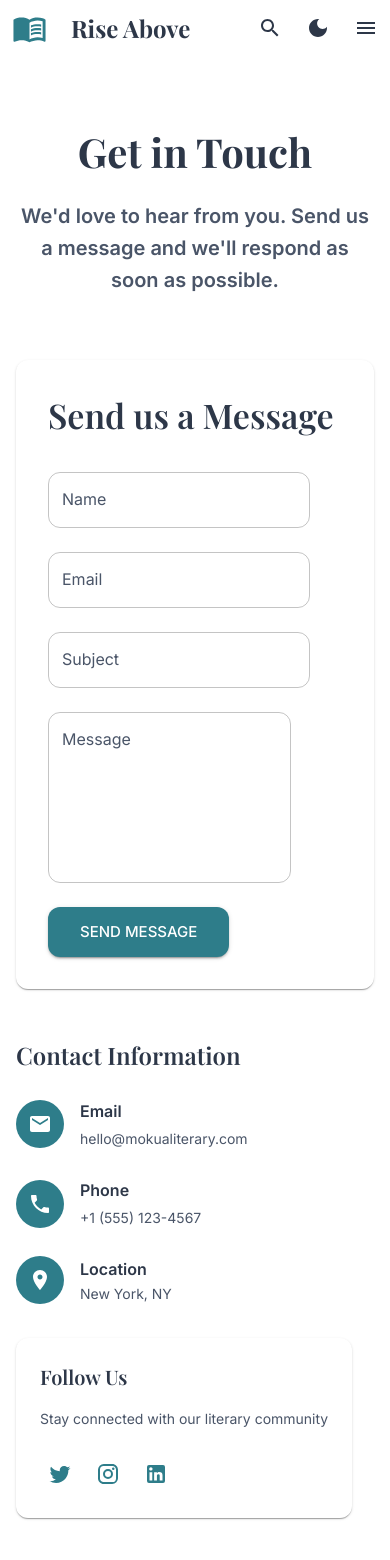
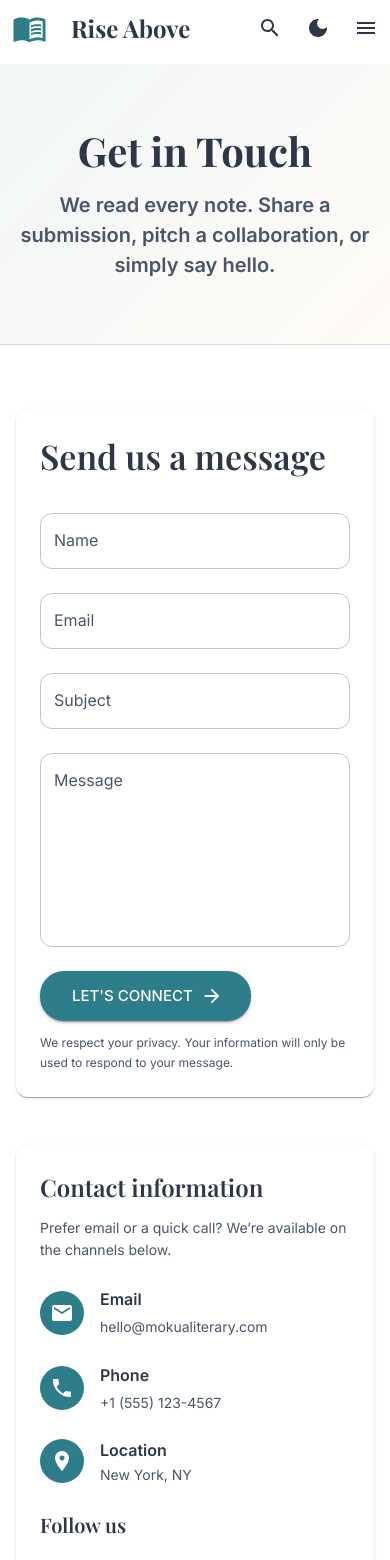
Before and after one commit to magvtv/61_Mokua, a React (Vite) app: page /contact in a window 390 px wide. Shown: the top 1560 px of the page. Built offline with nearby package versions, Linux system fonts and the light colour scheme; a web font is replaced by a local one.

Commit message:
fix(contact, author): resolve Grid prop/type errors by switching to CSS grid; refine contact layout copy and add privacy note; center author avatar and use responsive grid for posts

```diff
--- a/src/components/layout/Footer.tsx
+++ b/src/components/layout/Footer.tsx
@@ -153,7 +153,7 @@ const Footer: React.FC = () => {
           }}
         >
           <Typography variant="body2" color="text.secondary">
-            {new Date().getFullYear()} © Rise Above. All rights reserved. Built with passion for literature.
+            {new Date().getFullYear()} © Rise Above. All rights reserved. Built with passion for literature. Crafted by magvtv
           </Typography>
         </Box>
       </Container>
--- a/src/pages/ContactPage.tsx
+++ b/src/pages/ContactPage.tsx
@@ -3,14 +3,12 @@ import {
   Container,
   Typography,
   Box,
-  Grid,
   Card,
-  CardContent,
   TextField,
   Button,
   IconButton,
 } from '@mui/material';
-import { Email, Phone, LocationOn, Twitter, Instagram, LinkedIn } from '@mui/icons-material';
+import { Email, Phone, LocationOn, Twitter, Instagram, LinkedIn, ArrowForward } from '@mui/icons-material';
 import { Helmet } from 'react-helmet-async';
 import { useForm } from 'react-hook-form';
 import { zodResolver } from '@hookform/resolvers/zod';
@@ -52,7 +50,7 @@ const ContactPage: React.FC = () => {
       });
 
       reset();
-    } catch (error) {
+    } catch {
       addNotification({
         type: 'error',
         message: 'Failed to send message. Please try again.',
@@ -84,48 +82,52 @@ const ContactPage: React.FC = () => {
   return (
     <>
       <Helmet>
-        <title>Contact Us - Mokua Literary Blog</title>
+        <title>Contact Us - Rise Above</title>
         <meta
           name="description"
-          content="Get in touch with the Mokua Literary Blog team. We'd love to hear from you about submissions, collaborations, or general inquiries."
+          content="Get in touch with the Rise Above team. We welcome submissions, collaborations, and general inquiries."
         />
-        <meta property="og:title" content="Contact Us - Mokua Literary Blog" />
+        <meta property="og:title" content="Contact Us - Rise Above" />
         <meta
           property="og:description"
-          content="Get in touch with the Mokua Literary Blog team. We'd love to hear from you."
+          content="Reach the Rise Above editors and contributors."
         />
       </Helmet>
-
-      <Container maxWidth="lg" sx={{ py: 8 }}>
-        <motion.div
-          initial={{ opacity: 0, y: 20 }}
-          animate={{ opacity: 1, y: 0 }}
-          transition={{ duration: 0.5 }}
+      {/* Hero Section */}
+      <Box
+        sx={(theme) => ({
+          background: `linear-gradient(135deg, ${theme.palette.primary.main}10 0%, ${theme.palette.secondary.main}08 100%)`,
+          borderBottom: 1,
+          borderColor: 'divider',
+        })}
       >
-          <Box sx={{ textAlign: 'center', mb: 8 }}>
+        <Container maxWidth="lg" sx={{ py: { xs: 8, md: 10 } }}>
+          <motion.div initial={{ opacity: 0, y: 20 }} animate={{ opacity: 1, y: 0 }} transition={{ duration: 0.5 }}>
             <Typography
               variant="h1"
               sx={{
-                fontSize: { xs: '2.5rem', md: '3.5rem' },
+                fontSize: { xs: '2.5rem', md: '3.25rem', lg: '3.75rem' },
                 fontFamily: '"Playfair Display", serif',
                 fontWeight: 700,
-                mb: 3,
+                lineHeight: 1.15,
+                mb: 2,
+                textAlign: 'center',
               }}
             >
               Get in Touch
             </Typography>
-            <Typography
-              variant="h6"
-              color="text.secondary"
-              sx={{ maxWidth: 600, mx: 'auto', lineHeight: 1.6 }}
-            >
-              We'd love to hear from you. Send us a message and we'll respond as soon as possible.
+            <Typography variant="h6" color="text.secondary" sx={{ maxWidth: 800, mx: 'auto', textAlign: 'center' }}>
+              We read every note. Share a submission, pitch a collaboration, or simply say hello.
             </Typography>
+          </motion.div>
+        </Container>
       </Box>
 
-          <Grid container spacing={6}>
-            <Grid item xs={12} md={8}>
-              <Card sx={{ p: 4 }}>
+      <Container maxWidth="lg" sx={{ py: 8 }}>
+        <motion.div initial={{ opacity: 0, y: 12 }} animate={{ opacity: 1, y: 0 }} transition={{ duration: 0.4 }}>
+          <Box sx={{ display: 'grid', gridTemplateColumns: { xs: '1fr', md: '2fr 1fr' }, gap: 6, alignItems: 'stretch' }}>
+            <Box>
+              <Card sx={{ p: { xs: 3, md: 4 }, height: '100%' }}>
                 <Typography
                   variant="h4"
                   sx={{
@@ -134,12 +136,12 @@ const ContactPage: React.FC = () => {
                     mb: 4,
                   }}
                 >
-                  Send us a Message
+                  Send us a message
                 </Typography>
 
                 <Box component="form" onSubmit={handleSubmit(onSubmit)}>
-                  <Grid container spacing={3}>
-                    <Grid item xs={12} sm={6}>
+                  <Box sx={{ display: 'grid', gridTemplateColumns: { xs: '1fr', sm: '1fr 1fr' }, gap: 3 }}>
+                    <Box>
                       <TextField
                         fullWidth
                         label="Name"
@@ -147,9 +149,9 @@ const ContactPage: React.FC = () => {
                         error={!!errors.name}
                         helperText={errors.name?.message}
                       />
-                    </Grid>
+                    </Box>
 
-                    <Grid item xs={12} sm={6}>
+                    <Box>
                       <TextField
                         fullWidth
                         label="Email"
@@ -158,9 +160,9 @@ const ContactPage: React.FC = () => {
                         error={!!errors.email}
                         helperText={errors.email?.message}
                       />
-                    </Grid>
+                    </Box>
 
-                    <Grid item xs={12}>
+                    <Box sx={{ gridColumn: '1 / -1' }}>
                       <TextField
                         fullWidth
                         label="Subject"
@@ -168,127 +170,120 @@ const ContactPage: React.FC = () => {
                         error={!!errors.subject}
                         helperText={errors.subject?.message}
                       />
-                    </Grid>
+                    </Box>
 
-                    <Grid item xs={12}>
+                    <Box sx={{ gridColumn: '1 / -1' }}>
                       <TextField
                         fullWidth
                         label="Message"
                         multiline
-                        rows={6}
+                        rows={7}
                         {...register('message')}
                         error={!!errors.message}
                         helperText={errors.message?.message}
                       />
-                    </Grid>
+                    </Box>
 
-                    <Grid item xs={12}>
+                    <Box sx={{ gridColumn: '1 / -1' }}>
                       <Button
                         type="submit"
                         variant="contained"
                         size="large"
                         disabled={isSubmitting}
-                        sx={{ px: 4, py: 1.5 }}
+                        endIcon={<ArrowForward />}
+                        sx={{ px: 4, py: 1.5, borderRadius: 2 }}
                       >
-                        {isSubmitting ? 'Sending...' : 'Send Message'}
+                        {isSubmitting ? 'Sending…' : "Let's Connect"}
                       </Button>
-                    </Grid>
-                  </Grid>
+                      <Typography variant="caption" color="text.secondary" sx={{ display: 'block', mt: 1.5 }}>
+                        We respect your privacy. Your information will only be used to respond to your message.
+                      </Typography>
+                    </Box>
+                  </Box>
                 </Box>
               </Card>
-            </Grid>
+            </Box>
 
-            <Grid item xs={12} md={4}>
-              <Box sx={{ mb: 4 }}>
+            <Box>
+              <Card sx={{ p: 3, height: '100%', display: 'flex', flexDirection: 'column', gap: 3 }}>
+                <Box>
                   <Typography
                     variant="h5"
                     sx={{
                       fontFamily: '"Playfair Display", serif',
                       fontWeight: 600,
-                    mb: 3,
+                      mb: 1.5,
                     }}
                   >
-                  Contact Information
+                    Contact information
                   </Typography>
+                  <Typography variant="body2" color="text.secondary">
+                    Prefer email or a quick call? We’re available on the channels below.
+                  </Typography>
+                </Box>
 
-                <Box sx={{ display: 'flex', flexDirection: 'column', gap: 3 }}>
+                <Box sx={{ display: 'flex', flexDirection: 'column', gap: 2.5 }}>
                   {contactInfo.map((info, index) => (
-                    <motion.div
-                      key={info.title}
-                      initial={{ opacity: 0, x: -20 }}
-                      animate={{ opacity: 1, x: 0 }}
-                      transition={{ delay: index * 0.1 }}
-                    >
+                    <motion.div key={info.title} initial={{ opacity: 0, x: -12 }} animate={{ opacity: 1, x: 0 }} transition={{ delay: index * 0.08 }}>
                       <Box sx={{ display: 'flex', alignItems: 'center', gap: 2 }}>
-                        <Box
-                          sx={{
-                            display: 'flex',
-                            alignItems: 'center',
-                            justifyContent: 'center',
-                            width: 48,
-                            height: 48,
-                            borderRadius: '50%',
-                            bgcolor: 'primary.main',
-                            color: 'white',
-                          }}
-                        >
+                        <Box sx={{ width: 44, height: 44, borderRadius: '50%', bgcolor: 'primary.main', color: '#fff', display: 'flex', alignItems: 'center', justifyContent: 'center' }}>
                           {info.icon}
                         </Box>
                         <Box>
-                          <Typography variant="subtitle1" fontWeight={600}>
-                            {info.title}
-                          </Typography>
+                          <Typography variant="subtitle1" fontWeight={600}>{info.title}</Typography>
                           {info.link ? (
-                            <Typography
-                              component="a"
-                              href={info.link}
-                              variant="body2"
-                              color="text.secondary"
-                              sx={{ textDecoration: 'none', '&:hover': { color: 'primary.main' } }}
-                            >
+                            <Typography component="a" href={info.link} variant="body2" color="text.secondary" sx={{ textDecoration: 'none', '&:hover': { color: 'primary.main' } }}>
                               {info.content}
                             </Typography>
                           ) : (
-                            <Typography variant="body2" color="text.secondary">
-                              {info.content}
-                            </Typography>
+                            <Typography variant="body2" color="text.secondary">{info.content}</Typography>
                           )}
                         </Box>
                       </Box>
                     </motion.div>
                   ))}
                 </Box>
-              </Box>
 
-              <Card sx={{ p: 3 }}>
-                <Typography
-                  variant="h6"
-                  sx={{
-                    fontFamily: '"Playfair Display", serif',
-                    fontWeight: 600,
-                    mb: 2,
-                  }}
-                >
-                  Follow Us
-                </Typography>
-                <Typography variant="body2" color="text.secondary" sx={{ mb: 3 }}>
-                  Stay connected with our literary community
+                <Box>
+                  <Typography variant="h6" sx={{ fontFamily: '"Playfair Display", serif', fontWeight: 600, mb: 1.5 }}>
+                    Follow us
                   </Typography>
                   <Box sx={{ display: 'flex', gap: 1 }}>
-                  <IconButton color="primary" href="https://twitter.com" target="_blank">
-                    <Twitter />
-                  </IconButton>
-                  <IconButton color="primary" href="https://instagram.com" target="_blank">
-                    <Instagram />
-                  </IconButton>
-                  <IconButton color="primary" href="https://linkedin.com" target="_blank">
-                    <LinkedIn />
-                  </IconButton>
+                    <IconButton color="primary" href="https://twitter.com" target="_blank"><Twitter /></IconButton>
+                    <IconButton color="primary" href="https://instagram.com" target="_blank"><Instagram /></IconButton>
+                    <IconButton color="primary" href="https://linkedin.com" target="_blank"><LinkedIn /></IconButton>
+                  </Box>
                 </Box>
               </Card>
-            </Grid>
-          </Grid>
+            </Box>
+          </Box>
         </motion.div>
+
+        {/* FAQ Section */}
+        <Box sx={{ mt: 8 }}>
+          <Typography variant="h4" sx={{ fontFamily: '"Playfair Display", serif', fontWeight: 600, mb: 3, textAlign: 'center' }}>
+            Frequently asked questions
+          </Typography>
+          <Box sx={{ display: 'grid', gridTemplateColumns: { xs: '1fr', md: '1fr 1fr 1fr' }, gap: 3 }}>
+            {[{
+              q: 'How soon will you get back to me?',
+              a: 'We aim to respond within 2–3 business days. Submissions may take longer while under review.'
+            },{
+              q: 'Do you accept simultaneous submissions?',
+              a: 'Yes. Please inform us promptly if your work is accepted elsewhere.'
+            },{
+              q: 'Can I pitch sponsored content?',
+              a: 'We consider partnerships that align with our editorial values. Share details in your message.'
+            }].map((item, i) => (
+              <Box key={i}>
+                <Card sx={{ p: 3, height: '100%' }}>
+                  <Typography variant="subtitle1" fontWeight={700} sx={{ mb: 1 }}>{item.q}</Typography>
+                  <Typography variant="body2" color="text.secondary">{item.a}</Typography>
+                </Card>
+              </Box>
+            ))}
+          </Box>
+        </Box>
       </Container>
     </>
   );
```
Also changed, not shown: src/pages/AuthorDetailPage.tsx (+18 -11 lines). Lines whose indentation alone changed are shown as unchanged.
